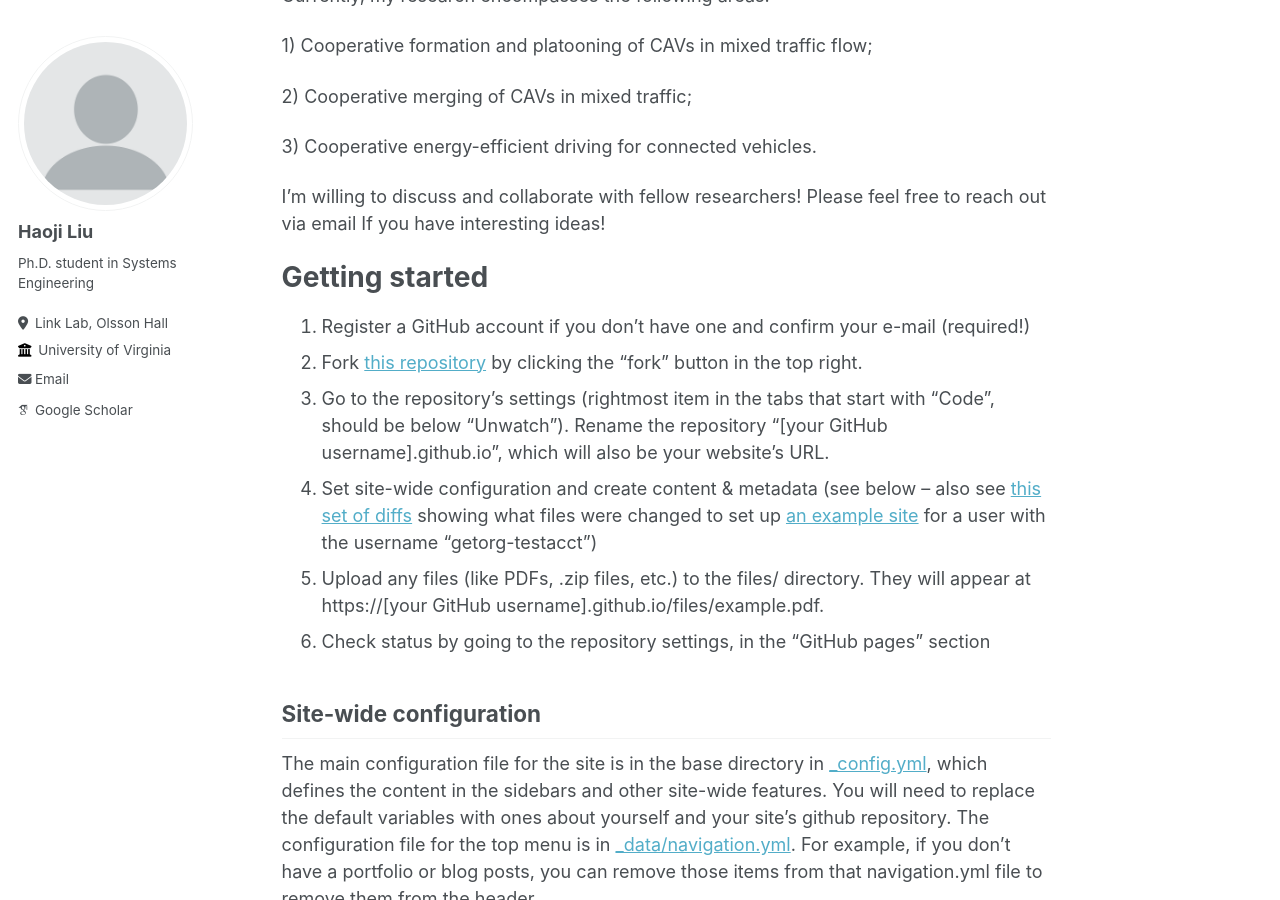
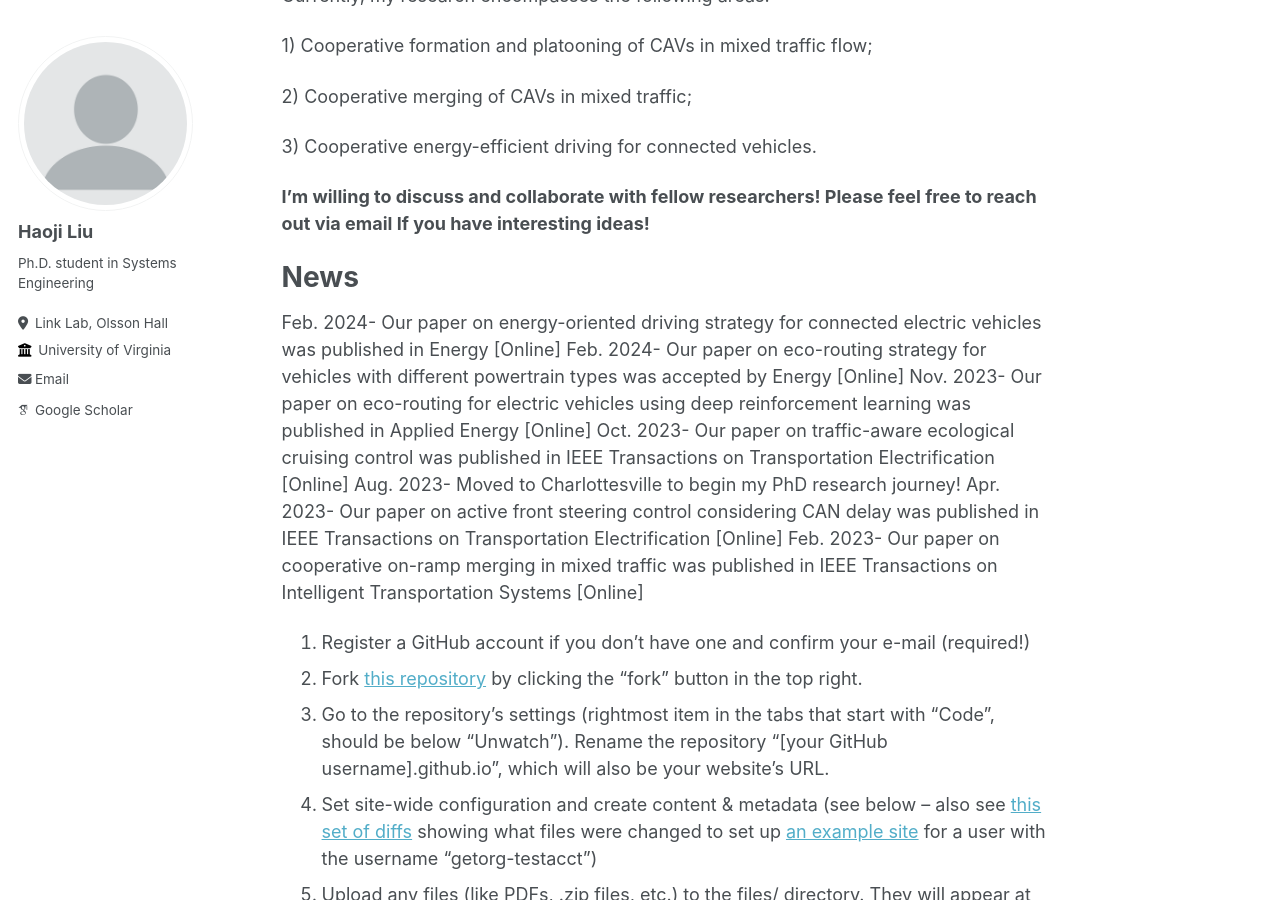
Before and after one commit to haoji6/haoji6.github.io, a Jekyll site: the page built from _pages/about.md, in a window 1280 px wide and 900 px high, scrolled down 548 px. Built offline with Jekyll 4.4.1, drawn with Linux system fonts in a browser that asks for light colours; some web fonts are replaced.

Commit message:
Update about.md

```diff
--- a/_pages/about.md
+++ b/_pages/about.md
@@ -20,10 +20,19 @@ My research endeavors to bridge the gap between microscopic vehicle control and
 
 3) Cooperative energy-efficient driving for connected vehicles.
 
-I'm willing to discuss and collaborate with fellow researchers! Please feel free to reach out via email If you have interesting ideas!
+**I'm willing to discuss and collaborate with fellow researchers! Please feel free to reach out via email If you have interesting ideas!**
 
-Getting started
+News
 ======
+
+Feb. 2024- Our paper on energy-oriented driving strategy for connected electric vehicles was published in Energy [Online]
+Feb. 2024- Our paper on eco-routing strategy for vehicles with different powertrain types was accepted by Energy [Online]
+Nov. 2023- Our paper on eco-routing for electric vehicles using deep reinforcement learning was published in Applied Energy [Online]
+Oct. 2023- Our paper on traffic-aware ecological cruising control was published in IEEE Transactions on Transportation Electrification [Online]
+Aug. 2023- Moved to Charlottesville to begin my PhD research journey!
+Apr. 2023- Our paper on active front steering control considering CAN delay was published in IEEE Transactions on Transportation Electrification [Online]
+Feb. 2023- Our paper on cooperative on-ramp merging in mixed traffic was published in IEEE Transactions on Intelligent Transportation Systems [Online]
+
 1. Register a GitHub account if you don't have one and confirm your e-mail (required!)
 1. Fork [this repository](https://github.com/academicpages/academicpages.github.io) by clicking the "fork" button in the top right.
 1. Go to the repository's settings (rightmost item in the tabs that start with "Code", should be below "Unwatch"). Rename the repository "[your GitHub username].github.io", which will also be your website's URL.
```
